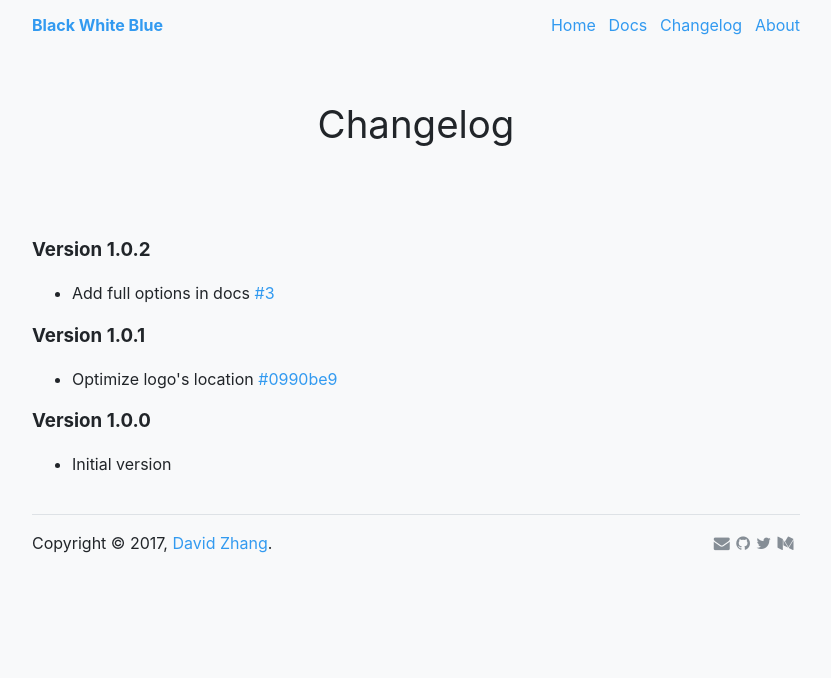
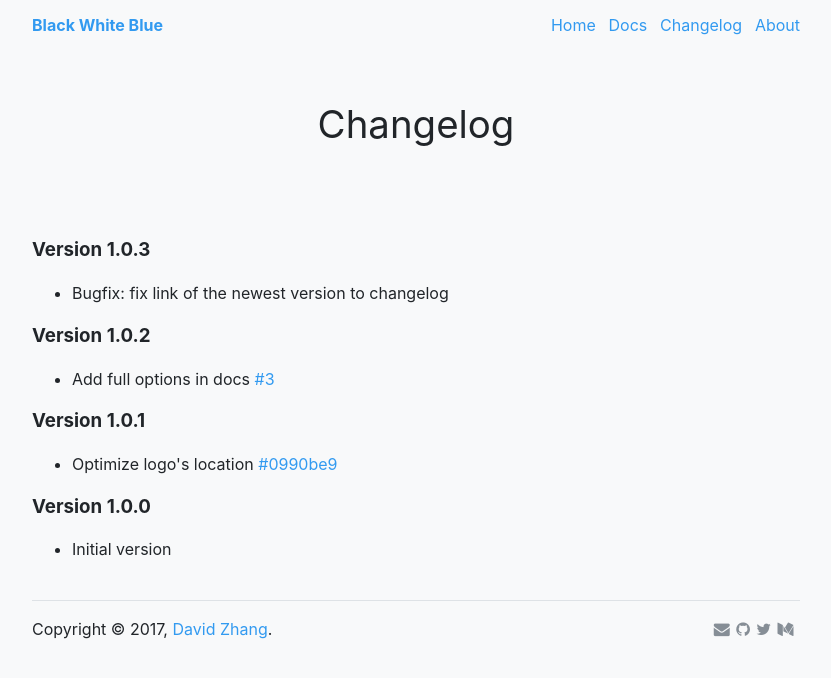
Before and after one commit to crispgm/black-white-blue, a Jekyll site: the page built from changelog.html, in a window 1280 px wide. Shown: the top 678 px of the page, without its empty margins (224-1055 px from the left). Built offline with Jekyll 4.4.1, drawn with Linux system fonts in a browser that asks for light colours; nearby versions of some CDN libraries; a style sheet for code colours, icons or effects is not loaded.

Commit message:
Bugfix: fix link of the newest version to changelog

```diff
--- a/_data/changelog.yml
+++ b/_data/changelog.yml
@@ -1,3 +1,6 @@
+- version: "1.0.3"
+  changes:
+    - text: "Bugfix: fix link of the newest version to changelog"
 - version: "1.0.2"
   changes:
     - text: "Add full options in docs"
--- a/index.html
+++ b/index.html
@@ -25,7 +25,7 @@ title: Home
   </div>
 
   <div class="intro-version">
-    <span>Version <a href="#changelog">{{ site.data.changelog[0].version }}</a> ·</span>
+    <span>Version <a href="{{ site.baseurl }}/changelog.html">{{ site.data.changelog[0].version }}</a> ·</span>
     <span>Created by <a href="{{ site.project.author_link }}">{{ site.project.author }}</a></span>
   </div>
 
```
Also changed, not shown: black-white-blue.gemspec.
